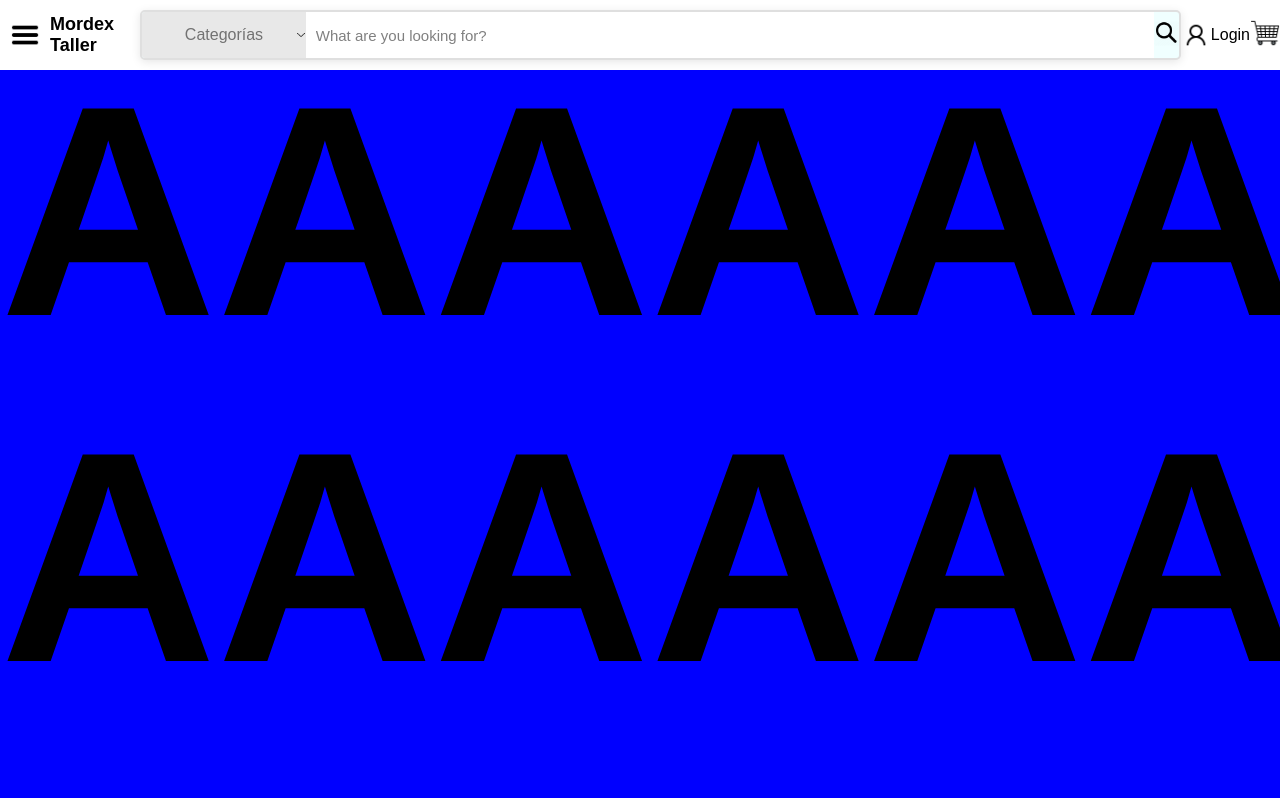
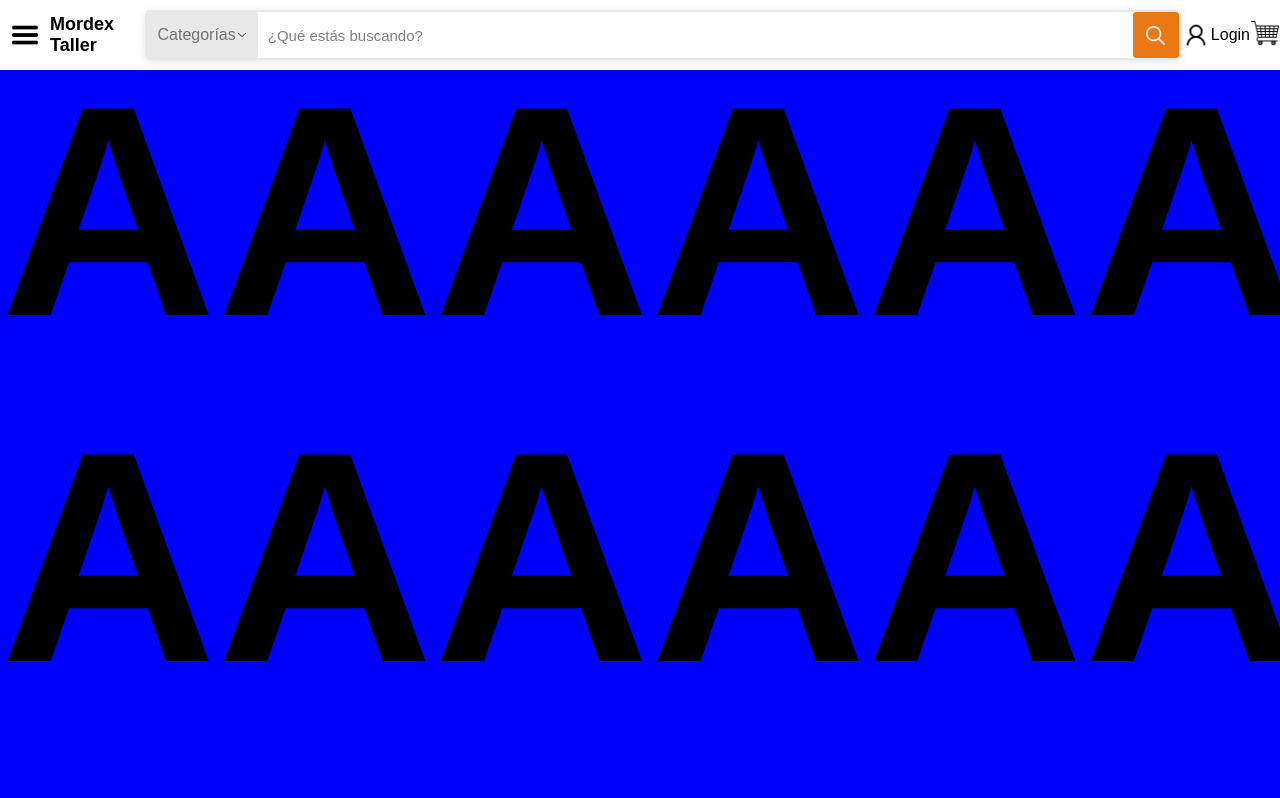
Before and after one commit to MauricioStrang/Mordex-Taller, a Next.js app: page / in a window 1280 px wide. Shown: the top 798 px of the page. Built offline with nearby package versions, Linux system fonts and the light colour scheme.

Commit message:
search button

```diff
--- a/src/components/header/header.jsx
+++ b/src/components/header/header.jsx
@@ -43,7 +43,7 @@ const Header =()=> {
                 <input
                 className= {styles.searchInput}
                 type="text"
-                placeholder = "What are you looking for?"
+                placeholder = "¿Qué estás buscando?"
                 />
             </div>
 
@@ -51,7 +51,7 @@ const Header =()=> {
             <div className={styles.searchBtnContainer}>
                 <Image
                     className={styles.searchBtn}
-                    src={'/search.png'} alt="search button"
+                    src={'/search1.png'} alt="search button"
                     width={25} height={25}
                 />
             </div>
--- a/src/components/header/header.module.css
+++ b/src/components/header/header.module.css
@@ -33,19 +33,19 @@
 .searchContainer {
     box-shadow: 0 2px 10px rgba(0, 0, 0, 0.1);
     height: 50px;
-    width: 1500px;
+    width: 1400px;
     display: flex;
     align-items: center;
     border-radius: 5px; /* Set a smaller, consistent value */
     background-color: azure;
-    border: 2px solid #dfdfdf; /* Keep the dark gray border */
+    border: 2px solid #E8E8E8; /* Keep the dark gray border */
 }
 
 .dropdownContainer{
     height: 100%;
-    width: 200px;
+    width: 130px;
     position: relative;
-    border-color: gray;
+    border-color: #E8E8E8
 }
 
 .selectButton{
@@ -58,30 +58,26 @@
 
 .selectLabel{
     width:100%;
+    height: 100%;
     color: rgb(114, 114, 114);
-    border: 2px solid #dfdfdf;;
+    border: 2px solid #E8E8E8;
     border-radius: 3px;
     position: absolute;
-    height: 100%;
     display: flex;
-    justify-content: center;
+    justify-content: flex-start;
+    padding-left: 10px;
     align-items: center;
-    padding-top: 0;
-    padding-bottom: 0;
-    white-space: nowrap;
     pointer-events: none;
     background: #e8e8e8;
     border: 0;
-    border-top-right-radius: 0;
-    border-bottom-right-radius: 0;
     box-shadow: none;
 }
 
 .dropdownIconContainer{
     position: absolute;
+    pointer-events: none;
     display: flex;
-    z-index: 999;
-    width:100%;
+    width:90%;
     height: 100%;
     justify-content: flex-end;
     align-items: center;
@@ -99,7 +95,6 @@
     background-color: rgb(216, 182, 216);
 }
 
-
 .searchInput{
     padding-left: 10px;
     height: 100%;
@@ -114,3 +109,16 @@
     color: gray; /* Placeholder text color */
     opacity: 1;  /* Ensure it's fully visible in all browsers */
   }
+
+
+
+.searchBtnContainer{
+    height: 100%;
+    width: 54px;
+    border-radius: 3px;
+    background-color: #e87714;
+    border: 1px solid #e87714;
+    display: flex;
+    justify-content: center;
+    align-items: center;
+}
```
Also changed, not shown: public/search.png (deleted), public/search1.png (added).
